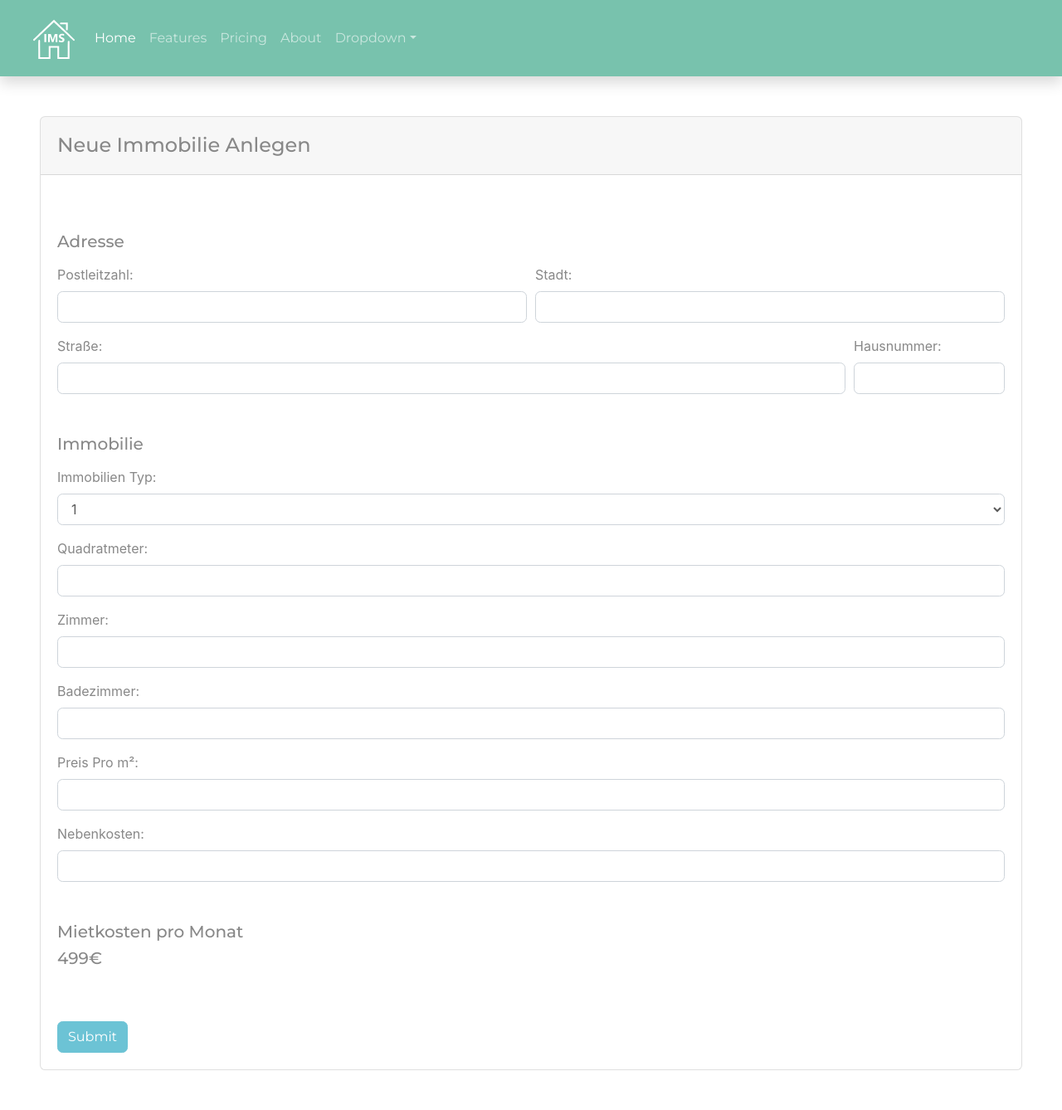
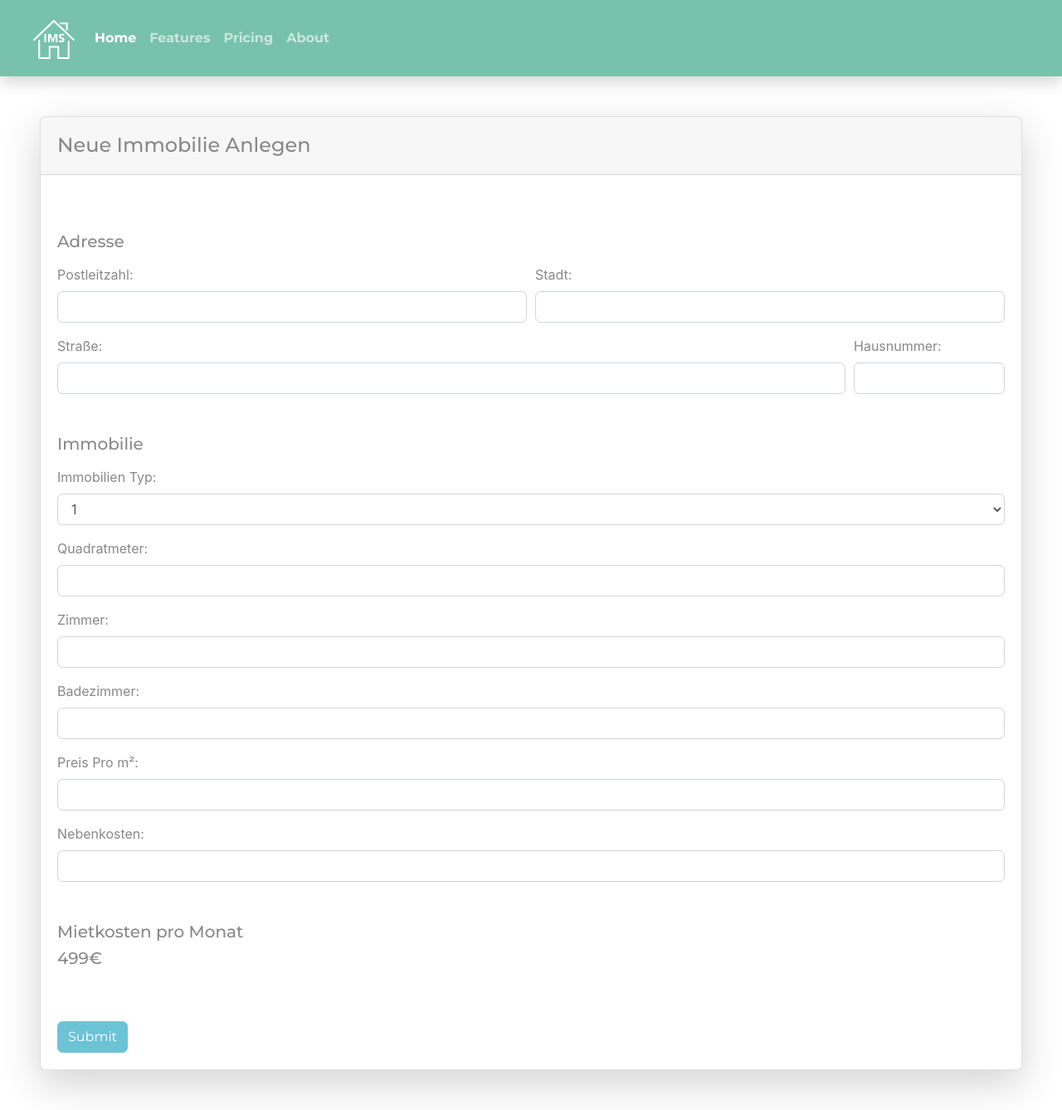
Before and after one commit to mxmueller/immobilien-management-system, a PHP site: page /sites/form.php in a window 1280 px wide. Shown: the whole page at 83% size. Run offline with PHP 8.4, Linux system fonts and the light colour scheme.

Commit message:
Shadow adjustments

```diff
--- a/sites/form.php
+++ b/sites/form.php
@@ -8,9 +8,9 @@ include '../templates/header.template.php';
 include '../templates/nav.template.php';
 ?>
 
-    <div class="container-fluid p-5">
-        <div class="card">
-            <div class="card-header">
+    <div class="container-fluid p-5" >
+        <div class="card shadow-lg">
+            <div class="card-header ">
                 <h4 class="mt-2">Neue Immobilie Anlegen</h4>
             </div>
             <div class="card-body">
--- a/templates/nav.template.php
+++ b/templates/nav.template.php
@@ -10,28 +10,18 @@ echo '<nav class=" shadow p-3 navbar navbar-expand-lg navbar-dark bg-primary">
 <div class="collapse navbar-collapse" id="navbarColor01">
     <ul class="navbar-nav mr-auto">
       <li class="nav-item active">
-        <a class="nav-link" href="#">Home
+        <a class="nav-link font-weight-bold" href="#">Home
           <span class="sr-only">(current)</span>
         </a>
       </li>
       <li class="nav-item">
-        <a class="nav-link" href="#">Features</a>
+        <a class="nav-link font-weight-bold" href="#">Features</a>
       </li>
       <li class="nav-item">
-        <a class="nav-link" href="#">Pricing</a>
+        <a class="nav-link font-weight-bold" href="#">Pricing</a>
       </li>
       <li class="nav-item">
-        <a class="nav-link" href="#">About</a>
-      </li>
-      <li class="nav-item dropdown">
-        <a class="nav-link dropdown-toggle" data-toggle="dropdown" href="#" role="button" aria-haspopup="true" aria-expanded="false">Dropdown</a>
-        <div class="dropdown-menu">
-          <a class="dropdown-item" href="#">Action</a>
-          <a class="dropdown-item" href="#">Another action</a>
-          <a class="dropdown-item" href="#">Something else here</a>
-          <div class="dropdown-divider"></div>
-          <a class="dropdown-item" href="#">Separated link</a>
-        </div>
+        <a class="nav-link font-weight-bold" href="#">About</a>
       </li>
     </ul>
   </div>
```
